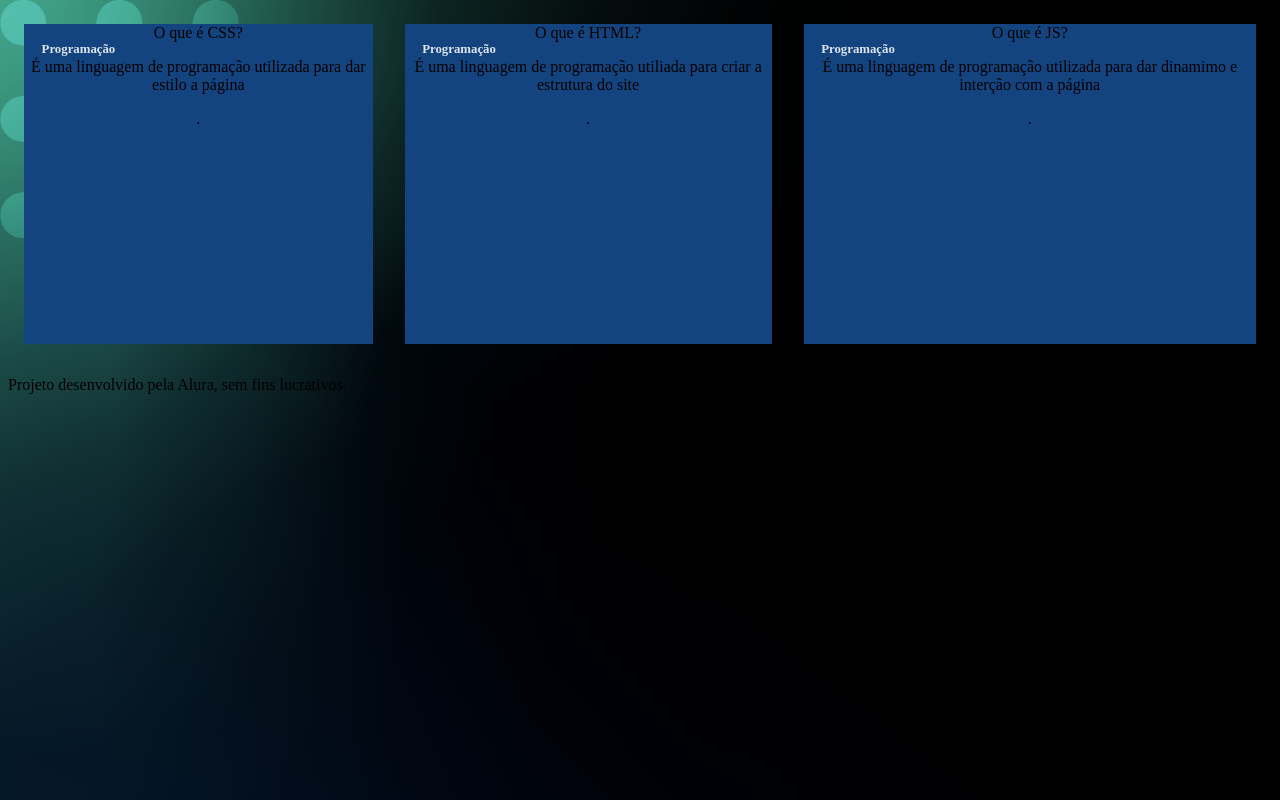
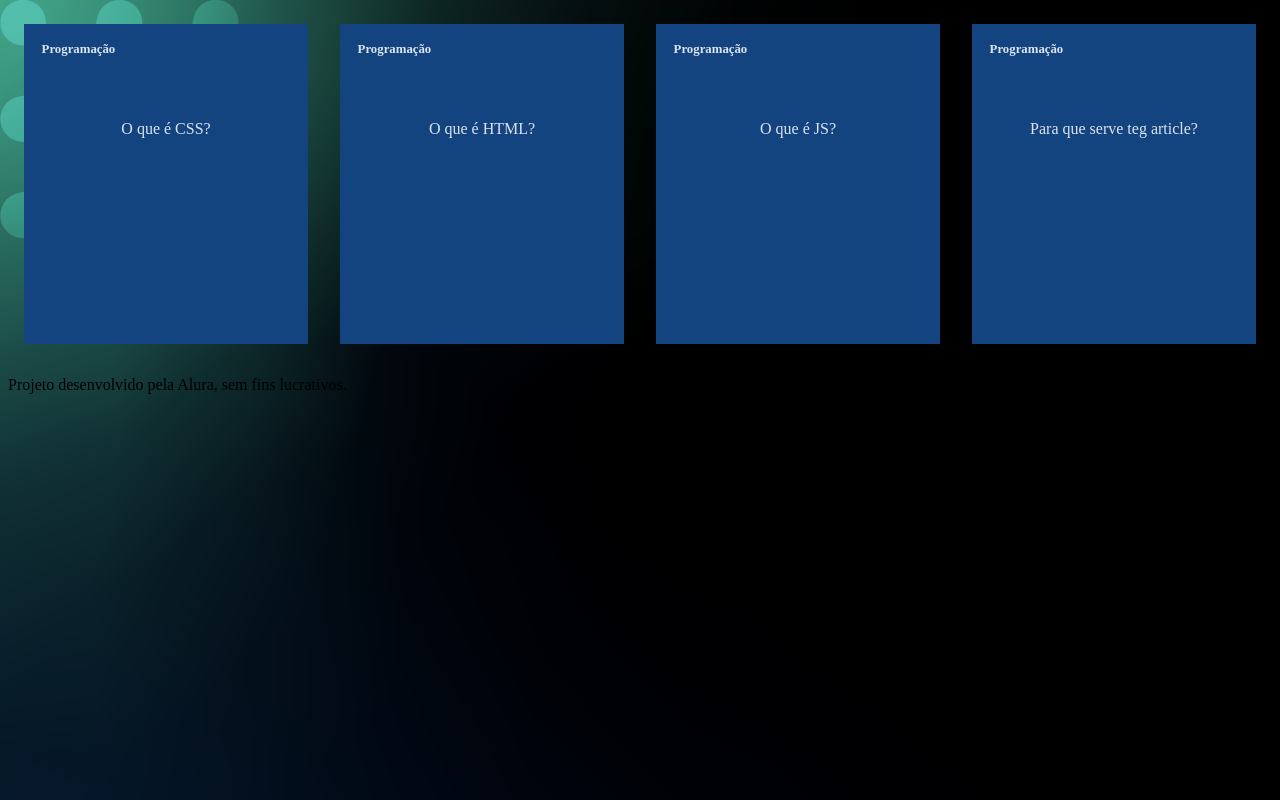
Before and after one commit to Ghizzi2009/Ferramenta-interativa-de-Estudos---Igor, a plain HTML site: page index.html in a window 1280 px wide. Drawn offline with Linux system fonts and the light colour scheme; a web font is replaced by a local one.

Commit message:
iniciando a aula 06

```diff
--- a/assets/style.css
+++ b/assets/style.css
@@ -23,15 +23,50 @@ body {
     text-align: center;
     height: 100%;
     background-color: var(--card-front-color);
+    transform-style: preserve-3d;
+    transition: transform 300ms ease-in-out;
 }
 
 .cartao__conteudo h3 {
     color: var(--text-color);
-    border: 1xp solid var(--text-color)
+    border: 1xp solid var(--text-color);
     text-align: left;
     padding: 0.5rem;
     position: absolute;
     margin: 0.6rem;
     border-radius: 0.6rem;
     font-size: 1vw;
+    backface-visibility: hidden;
 }
+
+.cartao__conteudo__pergunta p{
+    color: var(--text-color);
+    font-weight: 500;
+}
+
+.cartao__conteudo__resposta p{
+    color: var(--card-back-color);
+    font-weight: 700;
+}
+
+.cartao:hover .cartao__conteudo {
+    transform: rotateY(180deg);
+}
+
+.cartao__conteudo p {
+    margin-top: 1rem;
+    padding: 2rem;
+    margin-top: 4rem;
+}
+
+.cartao__conteudo__pergunta,
+.cartao__conteudo__resposta {
+    backface-visibility: hidden;
+    position: absolute;
+    height: 100%;
+    width: 100%;
+}
+
+.cartao__conteudo__resposta {
+    transform: rotateY(180deg);
+}
--- a/index.html
+++ b/index.html
@@ -19,7 +19,7 @@
                 <div class="cartao__conteudo">
                     <h3> Programação </h3>
                     <div class="cartao__conteudo__pergunta">
-                        O que é CSS?
+                        <p>O que é CSS?</p>
                     </div>
                     <div class="cartao__conteudo__resposta">
                         <p>É uma linguagem de programação utilizada para dar estilo a página</p>.
@@ -31,7 +31,7 @@
                 <div class="cartao__conteudo">
                     <h3> Programação </h3>
                     <div class="cartao__conteudo__pergunta">
-                        O que é HTML?
+                        <p>O que é HTML?</p>
                     </div>
                     <div class="cartao__conteudo__resposta">
                         <p>É uma linguagem de programação utiliada para criar a estrutura do site</p>.
@@ -43,10 +43,22 @@
                 <div class="cartao__conteudo">
                     <h3> Programação </h3>
                     <div class="cartao__conteudo__pergunta">
-                        O que é JS?
+                        <p>O que é JS?</p>
                     </div>
                     <div class="cartao__conteudo__resposta">
                         <p>É uma linguagem de programação utilizada para dar dinamimo e interção com a página</p>.
+                    </div>
+                </div>
+            </article>
+
+            <article class="cartao">
+                <div class="cartao__conteudo">
+                    <h3> Programação </h3>
+                    <div class="cartao__conteudo__pergunta">
+                        <p>Para que serve teg article?</p>
+                    </div>
+                    <div class="cartao__conteudo__resposta">
+                        <p>Para criar um conteúdo ou elemento indepenente. No nosso caso estamos usando para criar cartãoes</p>.
                     </div>
                 </div>
             </article>
```
